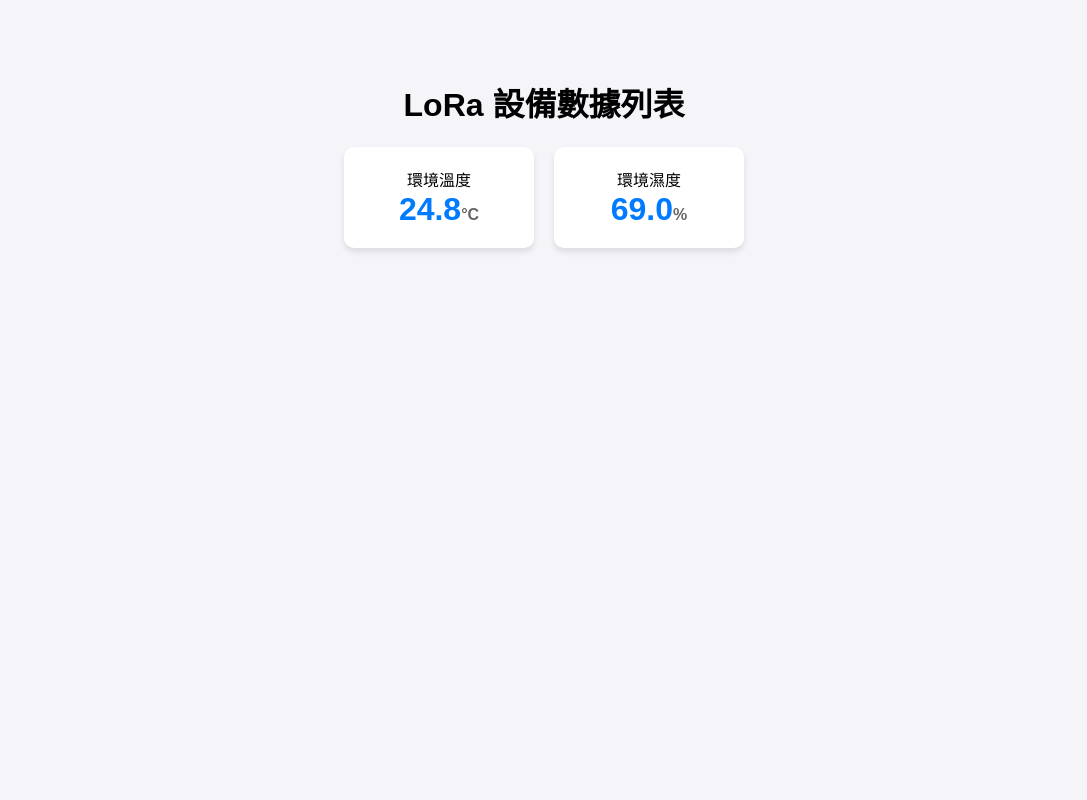
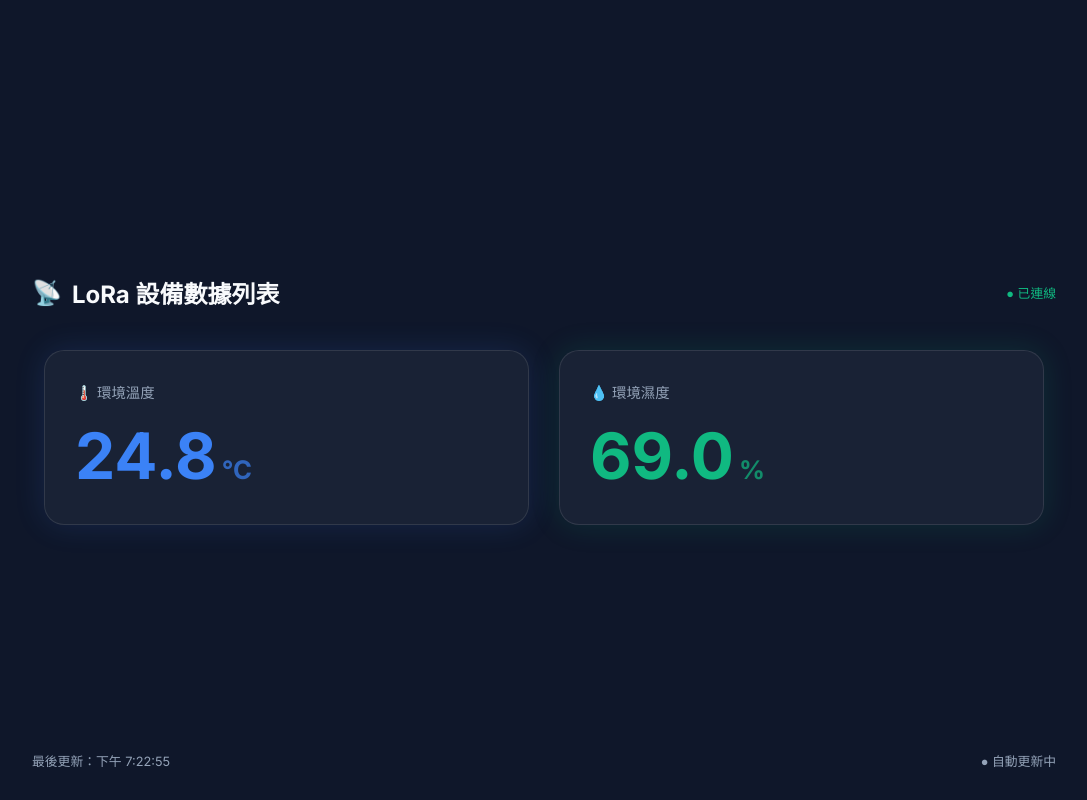
Before and after one commit to 0918tonychen-commits/ysz, a Flask app: page / in a window 1280 px wide. Shown: the whole page, without its empty margins (96-1183 px from the left). Run offline with Flask 3, Linux system fonts and the light colour scheme.

Commit message:
UI: Redesign dashboard with dark tech style

```diff
--- a/templates/index.html
+++ b/templates/index.html
@@ -3,52 +3,142 @@
 <head>
     <meta charset="UTF-8">
     <meta name="viewport" content="width=device-width, initial-scale=1.0">
-    <title>LoRa 數據監控</title>
+    <title>LoRa 數據監控儀表板</title>
+    <link href="https://fonts.googleapis.com/css2?family=Inter:wght@400;700&display=swap" rel="stylesheet">
     <style>
-        /* 這裡可以先放簡單的樣式，確認功能正常後再改成深色儀表板風格 */
-        body { font-family: sans-serif; text-align: center; padding: 50px; background-color: #f4f4f9; }
-        .card-container { display: flex; justify-content: center; gap: 20px; }
-        .card { background: white; padding: 20px; border-radius: 10px; box-shadow: 0 4px 6px rgba(0,0,0,0.1); min-width: 150px; }
-        .card-value { font-size: 2em; font-weight: bold; color: #007bff; }
-        .card-value span { font-size: 0.5em; color: #666; }
+        :root {
+            --bg-color: #0f172a;      /* 深藍底色 */
+            --card-bg: rgba(30, 41, 59, 0.7); /* 半透明卡片 */
+            --accent-blue: #3b82f6;   /* 亮藍發光色 */
+            --accent-green: #10b981;  /* 亮綠發光色 */
+            --text-main: #f8fafc;
+            --text-dim: #94a3b8;
+        }
+
+        body {
+            background-color: var(--bg-color);
+            color: var(--text-main);
+            font-family: 'Inter', sans-serif;
+            display: flex;
+            flex-direction: column;
+            align-items: center;
+            justify-content: center;
+            min-height: 100vh;
+            margin: 0;
+            overflow: hidden;
+        }
+
+        /* 頂部標題 */
+        .dashboard-header {
+            width: 80%;
+            display: flex;
+            justify-content: space-between;
+            align-items: center;
+            margin-bottom: 40px;
+        }
+
+        .title-group { display: flex; align-items: center; gap: 10px; }
+        .status-badge { color: var(--accent-green); font-size: 0.8em; }
+
+        /* 卡片容器 */
+        .card-container {
+            display: flex;
+            gap: 30px;
+            width: 90%;
+            max-width: 1000px;
+        }
+
+        /* 單個卡片樣式 */
+        .card {
+            flex: 1;
+            background: var(--card-bg);
+            border: 1px solid rgba(255, 255, 255, 0.1);
+            backdrop-filter: blur(10px); /* 毛玻璃效果 */
+            border-radius: 20px;
+            padding: 30px;
+            position: relative;
+            transition: transform 0.3s ease;
+        }
+
+        .card:hover { transform: translateY(-5px); }
+
+        /* 發光陰影效果 */
+        .card.temp { box-shadow: 0 0 30px rgba(59, 130, 246, 0.15); }
+        .card.humi { box-shadow: 0 0 30px rgba(16, 185, 129, 0.15); }
+
+        .card-label { color: var(--text-dim); font-size: 0.9em; margin-bottom: 15px; }
+
+        .card-value {
+            font-size: 4em;
+            font-weight: 700;
+            display: flex;
+            align-items: baseline;
+        }
+
+        .card.temp .card-value { color: var(--accent-blue); }
+        .card.humi .card-value { color: var(--accent-green); }
+
+        .unit { font-size: 0.4em; margin-left: 5px; opacity: 0.7; }
+
+        /* 底部資訊欄 */
+        .footer-info {
+            position: fixed;
+            bottom: 30px;
+            width: 80%;
+            display: flex;
+            justify-content: space-between;
+            color: var(--text-dim);
+            font-size: 0.8em;
+        }
     </style>
 </head>
 <body>
-    <h1>LoRa 設備數據列表</h1>
+
+    <div class="dashboard-header">
+        <div class="title-group">
+            <span style="font-size: 1.5em;">📡</span>
+            <h2 style="margin: 0;">LoRa 設備數據列表</h2>
+        </div>
+        <div class="status-badge">● 已連線</div>
+    </div>
 
     <div class="card-container">
-        <div class="card">
-            <div class="card-header">{{ names['s01'] }}</div>
-            <div class="card-value" id="temp-value">{{ sensors['s01'] }}<span>°C</span></div>
+        <div class="card temp">
+            <div class="card-label">🌡️ {{ names['s01'] }}</div>
+            <div class="card-value" id="temp-value">--<span class="unit">°C</span></div>
         </div>
 
-        <div class="card">
-            <div class="card-header">{{ names['s02'] }}</div>
-            <div class="card-value" id="humidity-value">{{ sensors['s02'] }}<span>%</span></div>
+        <div class="card humi">
+            <div class="card-label">💧 {{ names['s02'] }}</div>
+            <div class="card-value" id="humidity-value">--<span class="unit">%</span></div>
         </div>
+    </div>
+
+    <div class="footer-info">
+        <div id="last-update">最後更新：等待中...</div>
+        <div>● 自動更新中</div>
     </div>
 
     <script>
         async function updateDashboard() {
             try {
-                // 向 Flask 的 /api/data 路徑請求數據
                 const response = await fetch('/api/data');
                 const data = await response.json();
 
-                // 更新畫面上的數值
-                document.getElementById('temp-value').innerHTML = `${data.temperature}<span>°C</span>`;
-                document.getElementById('humidity-value').innerHTML = `${data.humidity}<span>%</span>`;
+                // 更新畫面數值
+                document.getElementById('temp-value').innerHTML = `${data.temperature}<span class="unit">°C</span>`;
+                document.getElementById('humidity-value').innerHTML = `${data.humidity}<span class="unit">%</span>`;
 
-                console.log("數據已自動更新:", new Date().toLocaleTimeString());
+                // 更新最後時間
+                const now = new Date();
+                document.getElementById('last-update').innerText = `最後更新：下午 ${now.getHours()}:${now.getMinutes()}:${now.getSeconds()}`;
             } catch (error) {
                 console.error("更新數據失敗:", error);
             }
         }
 
-        // --- 關鍵修改：設定為 2000 毫秒 (2 秒) ---
+        // 每兩秒自動刷新一次
         setInterval(updateDashboard, 2000);
-
-        // 頁面載入時立刻執行一次
         updateDashboard();
     </script>
 </body>
```
